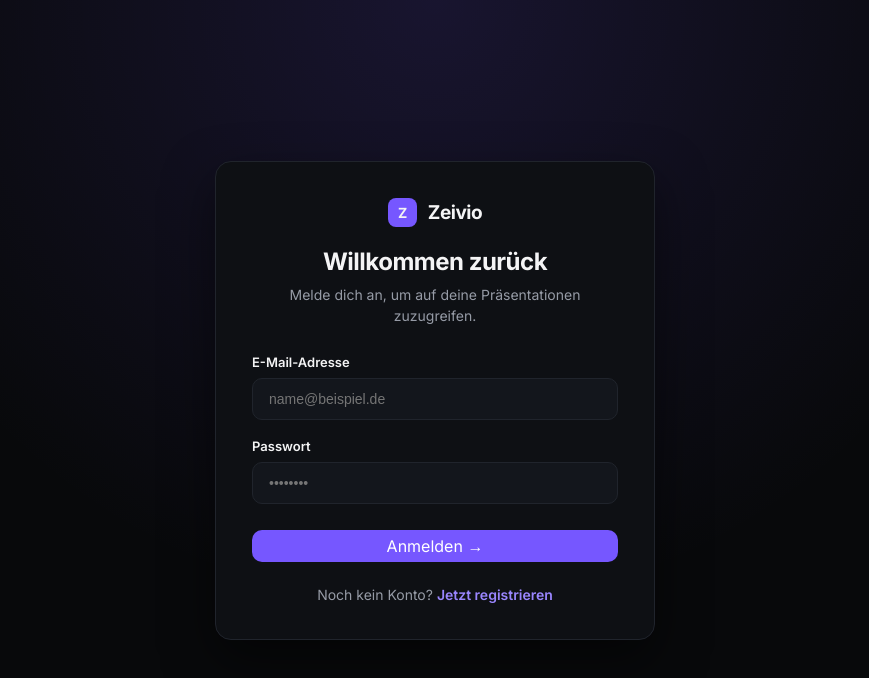
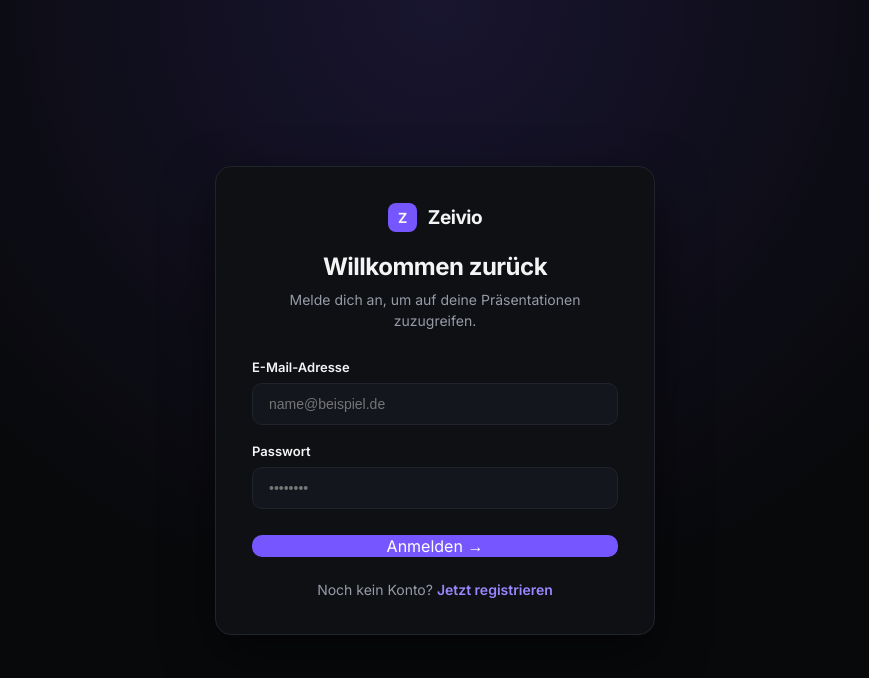
Before and after one commit to l3nnardwlg/Zeivio, a Next.js app in the folder frontend/: page /login in a window 1280 px wide. Shown: the top 678 px of the page, without its empty margins (205-1074 px from the left). Built offline with nearby package versions, Linux system fonts and the light colour scheme; no server answers.

Commit message:
fixes on button so small man

```diff
--- a/frontend/app/globals.css
+++ b/frontend/app/globals.css
@@ -118,7 +118,7 @@ a {
 .buttonPrimary {
   color: white;
   background: var(--accent);
-  padding: 6px 2px;
+  padding: 11px 18;
 
   transition:
     transform 0.2s ease,
@@ -1045,9 +1045,13 @@ footer p {
 }
 
 .buttonSmall {
-  height: 36px;
+  height: 28px;
   padding: 0 14px;
   font-size: 13px;
+
+  display: inline-flex;
+  align-items: center;
+  justify-content: center;
 }
 
 .authFooter {
```
